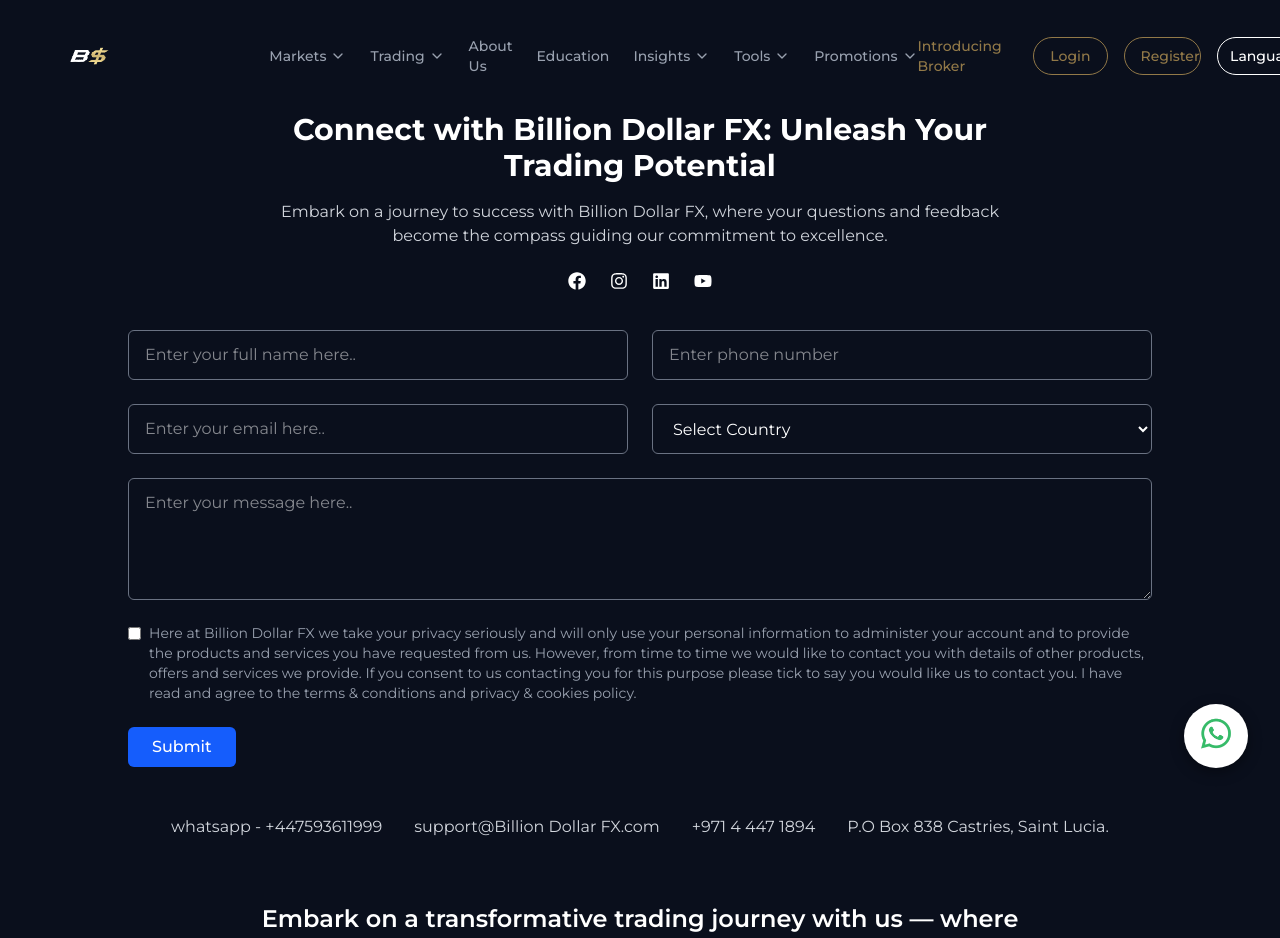
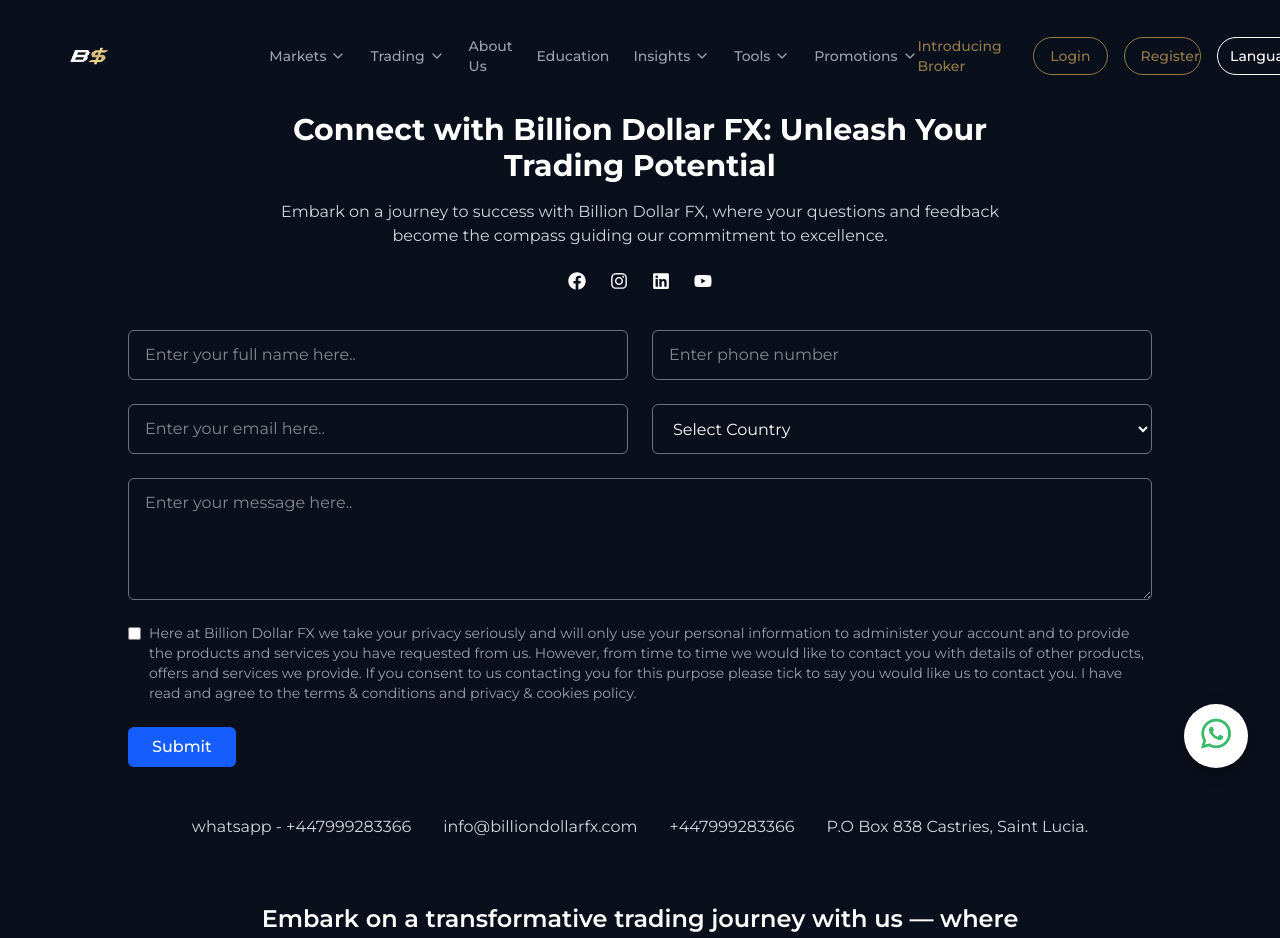
Before and after one commit to desertacredxb/billiondollarfx, a Next.js app: page /contact in a window 1280 px wide. Shown: the top 938 px of the page. Built offline with nearby package versions, Linux system fonts and the light colour scheme.

Commit message:
contact  no update

```diff
--- a/components/WhatsappButton.tsx
+++ b/components/WhatsappButton.tsx
@@ -4,7 +4,7 @@ import React from "react";
 import Image from "next/image";
 
 export default function WhatsAppButton() {
-  const phoneNumber = "447593611999";
+  const phoneNumber = "+447999283366";
   const message = encodeURIComponent("Hello! I visited your website and would like to get in touch.");
   const whatsappUrl = `https://wa.me/${phoneNumber}?text=${message}`;
 
--- a/src/app/contact/page.tsx
+++ b/src/app/contact/page.tsx
@@ -151,9 +151,9 @@ export default function ContactPage() {
 
         {/* Contact Info */}
         <div className="flex flex-col md:flex-row justify-center items-center gap-8 text-center mt-12 text-gray-300">
-          <div>whatsapp - +447593611999</div>
-          <div>support@Billion Dollar FX.com</div>
-          <div>+971 4 447 1894</div>
+          <div>whatsapp - +447999283366</div>
+          <div>info@billiondollarfx.com</div>
+          <div>+447999283366</div>
           <div>P.O Box 838 Castries, Saint Lucia.</div>
         </div>
 
```
